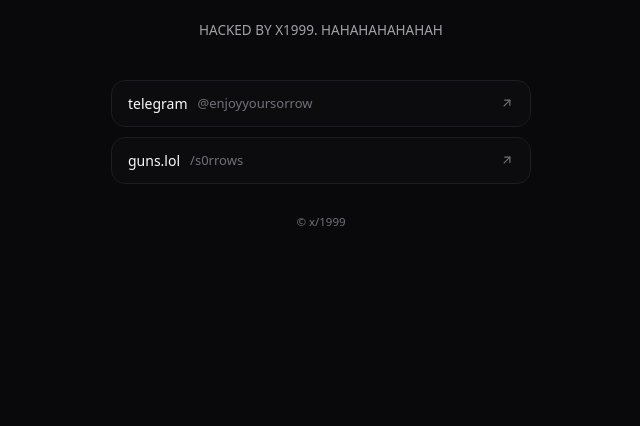
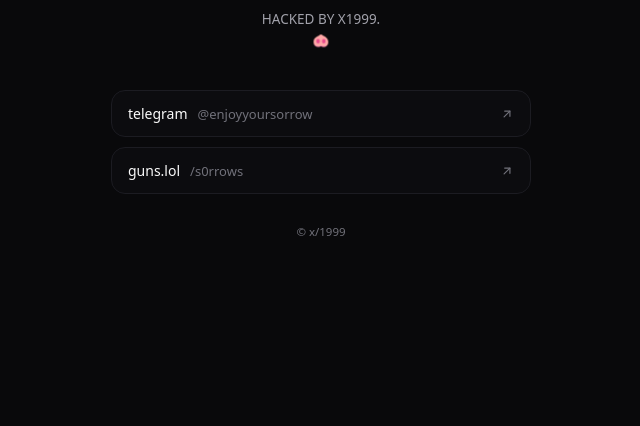
Before and after one commit to slimekrew/slimekrew.github.io, a plain HTML site: page index.html in a window 1280 px wide. Shown: the part 374-800 px from the top of the page, without its empty margins (319-959 px from the left). Drawn offline with Linux system fonts and the light colour scheme.

Commit message:
Update hacked message in index.html

```diff
--- a/index.html
+++ b/index.html
@@ -125,8 +125,8 @@
     </a>
 
     <p class="msg">
-      HACKED BY X1999.
-      HAHAHAHAHAHAH
+      HACKED BY X1999.<br/>
+      🐽
     </p>
 
     <nav class="links">
```
